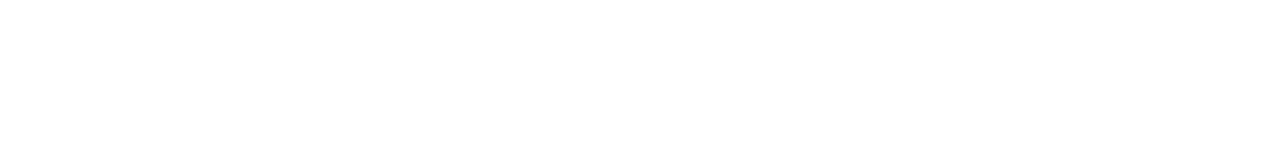
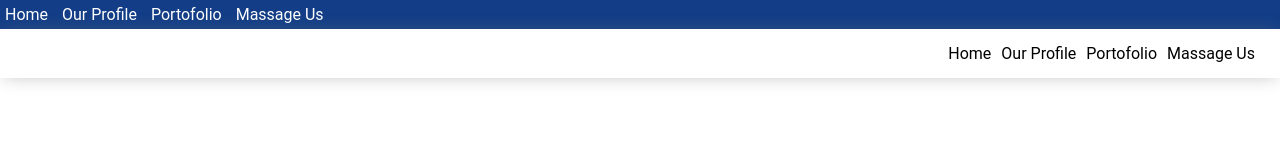
Before and after one commit to revou-fundamental-course/06-jan-25-henryprasetya, a plain HTML site: page index.html in a window 1280 px wide. Drawn offline with Linux system fonts and the light colour scheme.

Commit message:
1.01 - update navigasi

```diff
--- a/css/style.css
+++ b/css/style.css
@@ -0,0 +1,46 @@
+body {
+    margin: 0;
+    padding: 0;
+    font-family: 'Roboto', sans-serif;
+}
+
+a {
+    text-decoration: none;
+    color: white;
+    margin-right: 10px;
+}
+
+.main-header {
+    display: block;
+    width: 100%;
+    align-items: center;
+}
+
+.upper-nav {
+    display: flex;
+    padding: 5px;
+    box-sizing: border-box;
+    background-color: #133E87;
+}
+
+.upper > a {
+    color: white;
+
+}
+.inner-nav {
+    display: block;
+    padding: 15px;
+    align-items: end;
+    background-color: CBDCEB;
+    box-shadow : 0 1px 18px -3px rgba(122, 121, 121, .48);
+}
+
+.inner {
+    display: flex;
+    justify-content: flex-end;;
+}
+
+.inner > a {
+    color: black;
+    margin-right: 10px;
+}
--- a/index.html
+++ b/index.html
@@ -5,8 +5,27 @@
     <meta charset="UTF-8">
     <title>Document</title>
     <link rel="stylesheet" href="css/style.css">
+    <meta name="viewport" content="width=device-width, initial-scale=1.0">
 </head>
 <body>
-
+    <header class="main-header">
+        <div class="upper-nav">
+            <nav class="upper">
+                <a href="index.html">Home</a>
+                <a href="about.html">Our Profile</a>
+                <a href="contact.html">Portofolio</a>
+                <a href="contact.html">Massage Us</a>
+            </nav>
+        </div>
+        <div class="inner-nav">
+            <div class="logo-icon"></div>
+            <nav class="inner">
+                <a href="index.html">Home</a>
+                <a href="about.html">Our Profile</a>
+                <a href="contact.html">Portofolio</a>
+                <a href="contact.html">Massage Us</a>
+            </nav>
+        </div>
+    </header>
 </body>
 </html>
```
